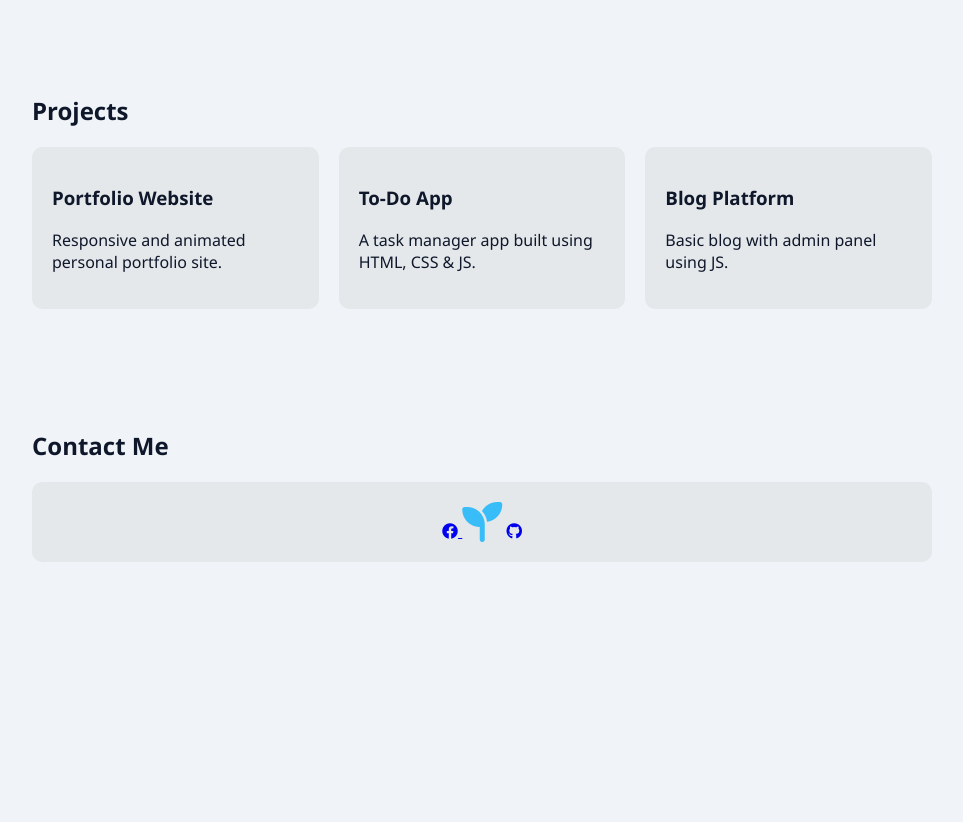
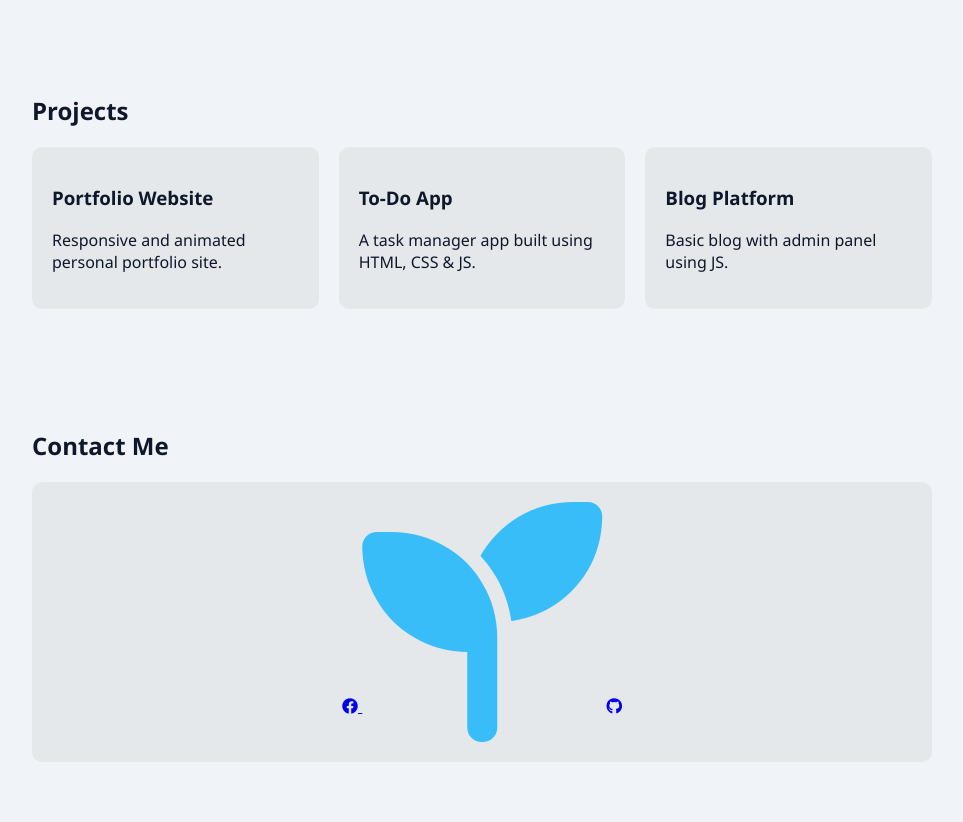
Before and after one commit to naimweb/naimweb.github.io, a plain HTML site: page index.html in a window 1280 px wide. Shown: the part 596-1418 px from the top of the page, without its empty margins (158-1121 px from the left). Before the commit the page ends 1218 px from the top, so only its background shows below. Drawn offline with Linux system fonts and the light colour scheme.

Commit message:
flower fontSize growth

```diff
--- a/index.html
+++ b/index.html
@@ -139,7 +139,7 @@ cursor: pointer;
       <a href="https://www.facebook.com/share/19rfuzNSrr" target="_blank">
         <i class="fab fa-facebook"></i>
       </a>
-      <i class="fas fa-seedling" style="color:var(--accent); font-size:40px;"></i>
+      <i class="fas fa-seedling" style="color:var(--accent); font-size:240px;"></i>
       <a href="https://github.com/naimweb" target="_blank">
         <i class="fab fa-github"></i>
       </a>
```
